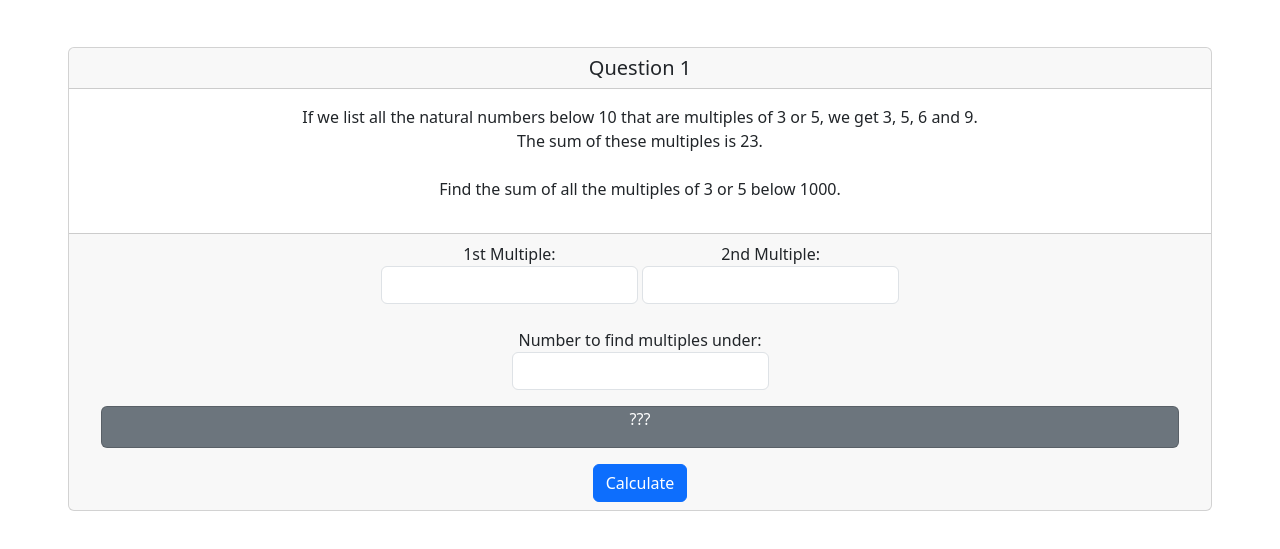
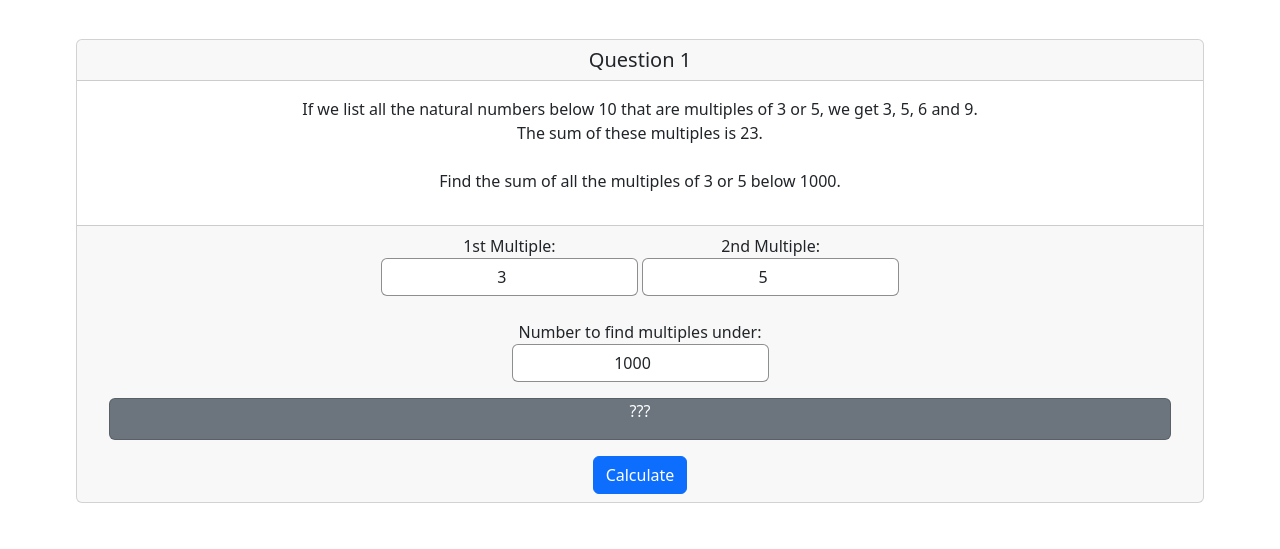
Before and after one commit to VioletPilot/Project-Euler--Assessment-, a plain HTML site: page index.html in a window 1280 px wide. Both pictures are taken after a click on the tab "Question 1". Shown: the part 335-884 px from the top of the page. Drawn offline with nearby package versions, Linux system fonts and the light colour scheme.

Commit message:
Borders on input for  better visibilty. Spelling fixes.

```diff
--- a/index.html
+++ b/index.html
@@ -19,8 +19,7 @@
 				</a>
 				<button class="navbar-toggler" type="button" data-bs-toggle="collapse"
 				data-bs-target="#nav-burger">
-					<span class="navbar-toggler-icon">
-					</span>
+					<span class="navbar-toggler-icon"></span>
 				</button>
 				<div class="collapse navbar-collapse" id="nav-burger">
 					<nav>
@@ -53,7 +52,7 @@
 		</header>
 		<main>
 			<div class="container-fluid">
-				<div class="tab-content m-2 p-5" id="nav-tabContent">
+				<div class="tab-content mx-3 p-5" id="nav-tabContent">
 					<!--Home-->
 					<div class="tab-pane fade show active" id="nav-home" role="tabpanel" aria-labelledby="nav-home-tab"
 					tabindex="0">
@@ -92,17 +91,20 @@
 							<div class="card-footer justify-content-center">
 								<label for="first-mult" class="input-label">
 									1st Multiple:
-									<input type="number" id="first-mult" class="form-control input-field" required>
+									<input type="number" id="first-mult" value=3
+									class="form-control input-field text-center border border-dark border-opacity-50" required>
 								</label>
 								<label for="second-mult" class="input-label">
 									2nd Multiple:
-									<input type="number" id="second-mult" class="form-control input-field" required>
+									<input type="number" id="second-mult" value=5
+									class="form-control input-field text-center border border-dark border-opacity-50" required>
 								</label>
 								<br>
 								<br>
 								<label for="max-mult" class="input-label">
 									Number to find multiples under:
-									<input type="number" id="max-mult" class="form-control input-field" required>
+									<input type="number" id="max-mult" value=1000
+									class="form-control input-field text-center border border-dark border-opacity-50" required>
 								</label>
 
 								<div class="card text-bg-secondary m-3" id="answer-q1">
@@ -141,17 +143,20 @@
 							<div class="card-footer">
 								<label for="fib-seq1" class="input-label">
 									1st Fibonacci number:
-									<input type="number" id="fib-seq1" class="form-control input-field" required>
+									<input type="number" id="fib-seq1" value=1
+									class="form-control input-field text-center border border-dark border-opacity-50" required>
 								</label>
 								<label for="fib-seq2" class="input-label">
 									2nd Fibonacci number:
-									<input type="number" id="fib-seq2" class="form-control input-field" required>
+									<input type="number" id="fib-seq2" value=2
+									class="form-control input-field text-center border border-dark border-opacity-50" required>
 								</label>
 								<br>
 								<br>
 								<label for="max-fib" class="input-label">
 									End of sequence:
-									<input type="number" id="max-fib" class="form-control input-field" required>
+									<input type="number" id="max-fib" value=4000000
+									class="form-control input-field text-center border border-dark border-opacity-50" required>
 								</label>
 
 								<div class="card text-bg-secondary m-3" id="answer-q2">
@@ -183,7 +188,8 @@
 							<div class="card-footer">
 								<label for="max-prime" class="input-label">
 									Number to find largest prime factor for:
-									<input type="number" id="max-prime" class="form-control input-field" required>
+									<input type="number" id="max-prime" value=600851475143
+									class="form-control input-field text-center border border-dark border-opacity-50" required>
 								</label>
 
 								<div class="card text-bg-secondary m-3" id="answer-q3">
@@ -208,7 +214,6 @@
 		<script src="https://cdn.jsdelivr.net/npm/@floating-ui/dom@1.6.3"></script>
 
     <!--Custom scripts to solve problems-->
-		<script src="scripts.js"></script>
 		<script src="scripts-Q1.js"></script>
 		<script src="scripts-Q2.js"></script>
 		<script src="scripts-Q3.js"></script>
--- a/scripts-Q3.js
+++ b/scripts-Q3.js
@@ -14,7 +14,7 @@ $(document).ready(function()
 		}
 		else
 		 {
-			window.alert("Please fill in all the inputs for this question!");
+			window.alert("Please fill in the input for this question!");
 		}
 	});
 
```
Also changed, not shown: 1 other file.
